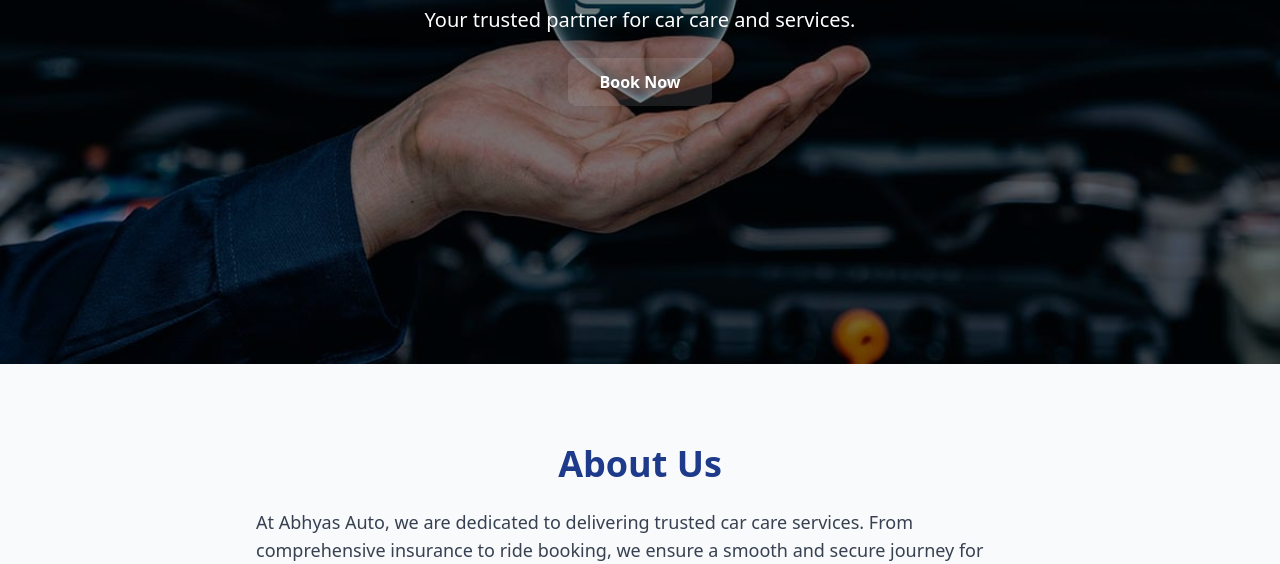
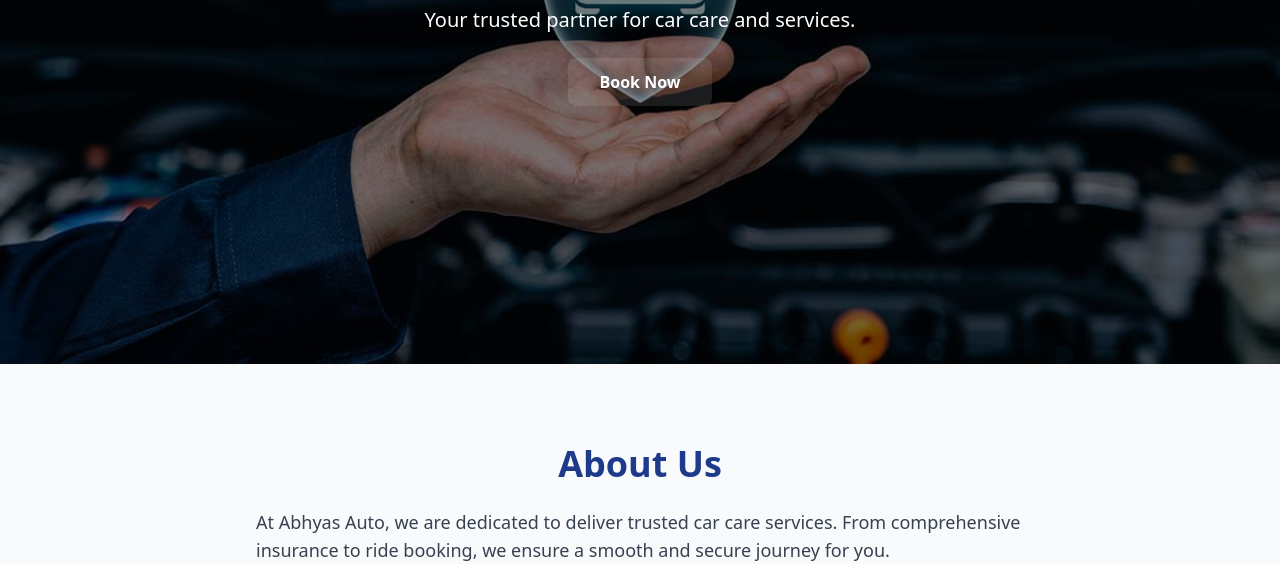
Before and after one commit to AbhyasAuto/Booking, a plain HTML site: page index.html in a window 1280 px wide. Shown: the part 388-952 px from the top of the page. Drawn offline with nearby package versions, Linux system fonts and the light colour scheme.

Commit message:
Update index.html

```diff
--- a/index.html
+++ b/index.html
@@ -241,7 +241,7 @@
 
 <!-- Typing Animation Script -->
 <script>
-  const textToType = "At Abhyas Auto, we are dedicated to delivering trusted car care services. From comprehensive insurance to ride booking, we ensure a smooth and secure journey for you.";
+  const textToType = "At Abhyas Auto, we are dedicated to deliver trusted car care services. From comprehensive insurance to ride booking, we ensure a smooth and secure journey for you.";
   const aboutTextEl = document.getElementById("about-text");
   let index = 0;
   let typingStarted = false;
```
